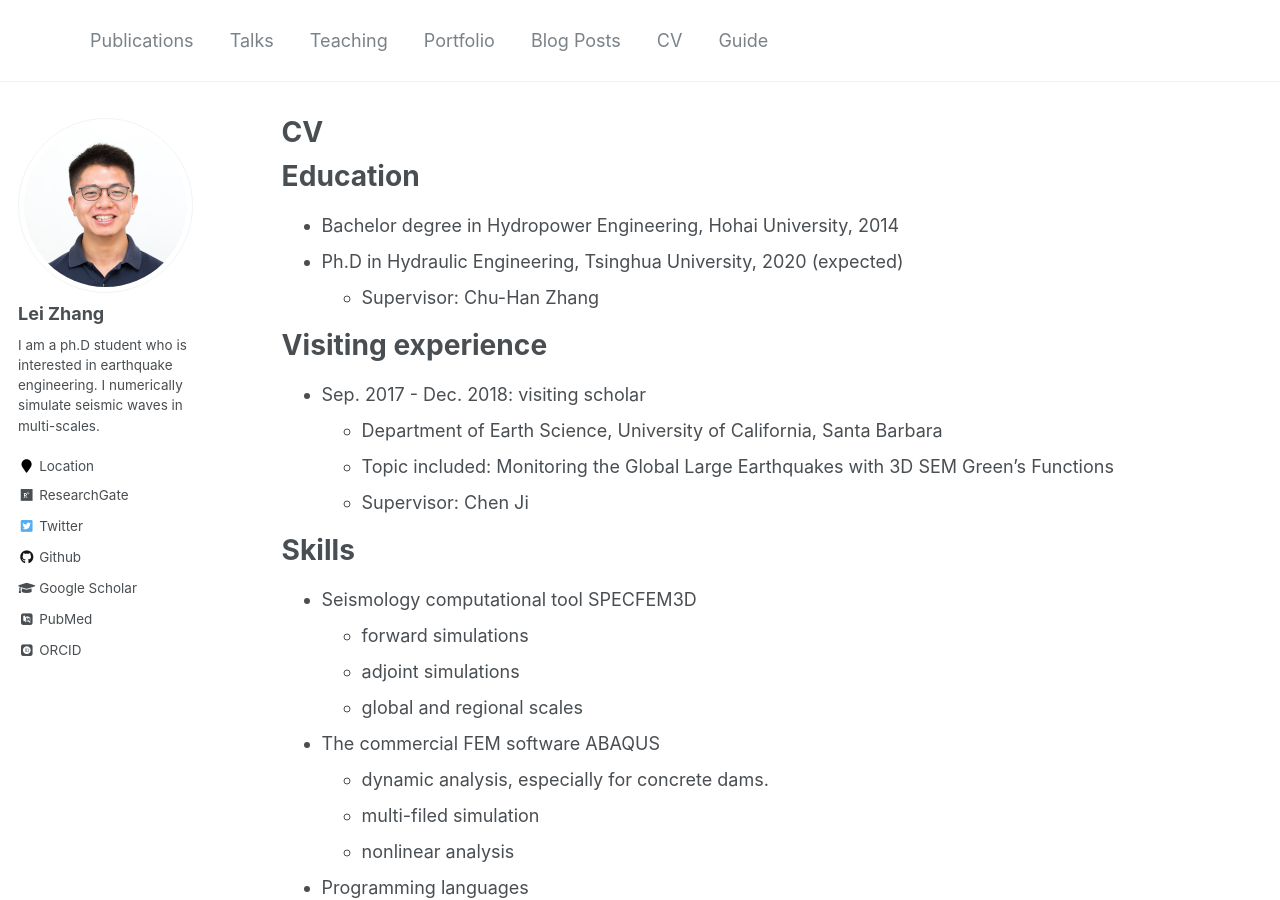
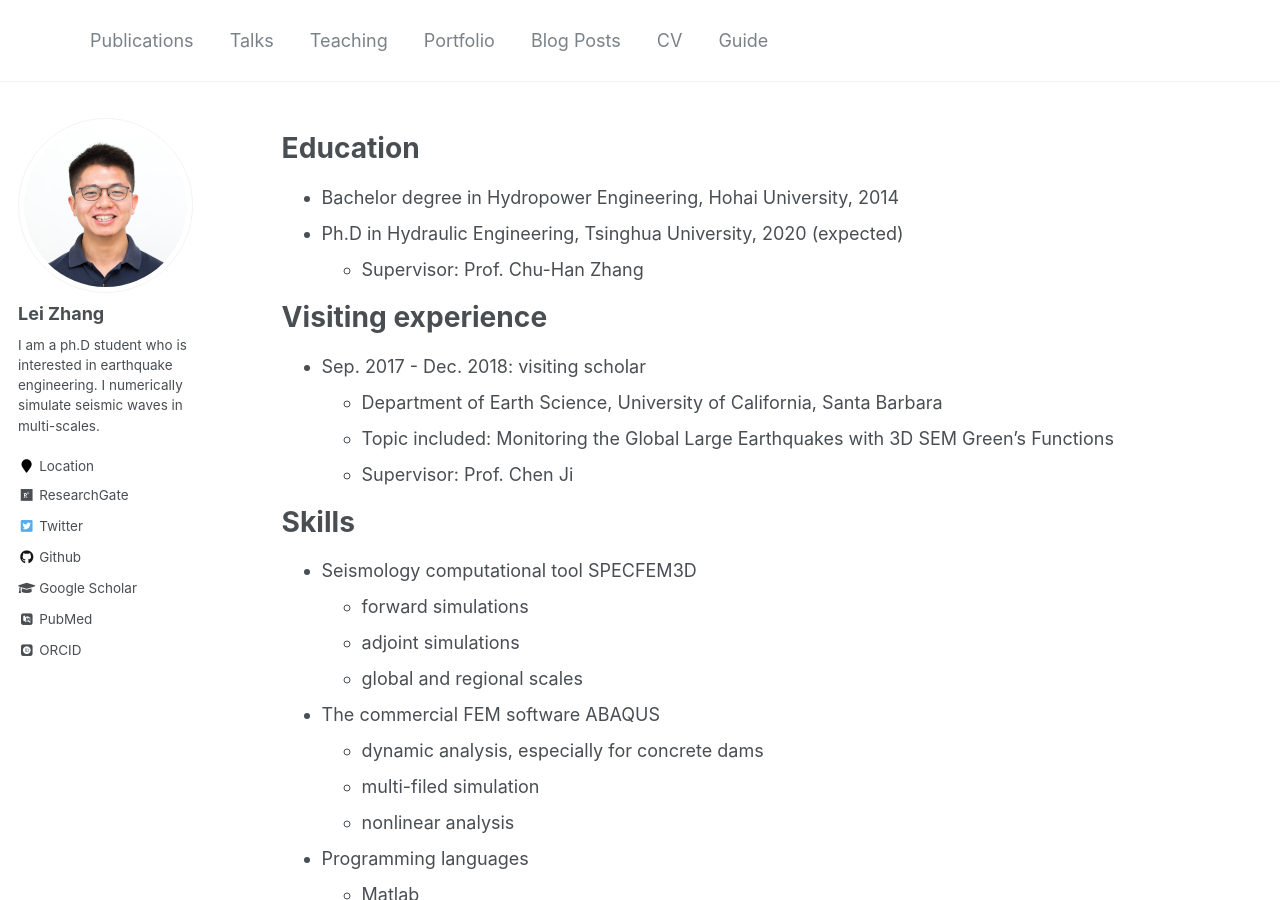
Before and after one commit to zhanglei911/zhanglei911.github.io, a Jekyll site: the page built from _pages/cv.md, in a window 1280 px wide and 900 px high. Built offline with Jekyll 4.4.1, drawn with Linux system fonts in a browser that asks for light colours; some web fonts are replaced; a file with an impossible date is left out.

Commit message:
Update cv.md

```diff
--- a/_pages/cv.md
+++ b/_pages/cv.md
@@ -1,6 +1,6 @@
 ---
 layout: archive
-title: "CV"
+title: ""
 permalink: /cv/
 author_profile: true
 redirect_from:
@@ -13,14 +13,14 @@ Education
 ======
 * Bachelor degree in Hydropower Engineering, Hohai University, 2014
 * Ph.D in Hydraulic Engineering, Tsinghua University, 2020 (expected)
-  * Supervisor: Chu-Han Zhang
+  * Supervisor: Prof. Chu-Han Zhang
 
 Visiting experience
 ======
 * Sep. 2017 - Dec. 2018: visiting scholar
   * Department of Earth Science, University of California, Santa Barbara
   * Topic included: Monitoring the Global Large Earthquakes with 3D SEM Green’s Functions
-  * Supervisor: Chen Ji
+  * Supervisor: Prof. Chen Ji
 
 Skills
 ======
@@ -29,7 +29,7 @@ Skills
   * adjoint simulations
   * global and regional scales
 * The commercial FEM software ABAQUS
-  * dynamic analysis, especially for concrete dams.
+  * dynamic analysis, especially for concrete dams
   * multi-filed simulation
   * nonlinear analysis
 * Programming languages
```
